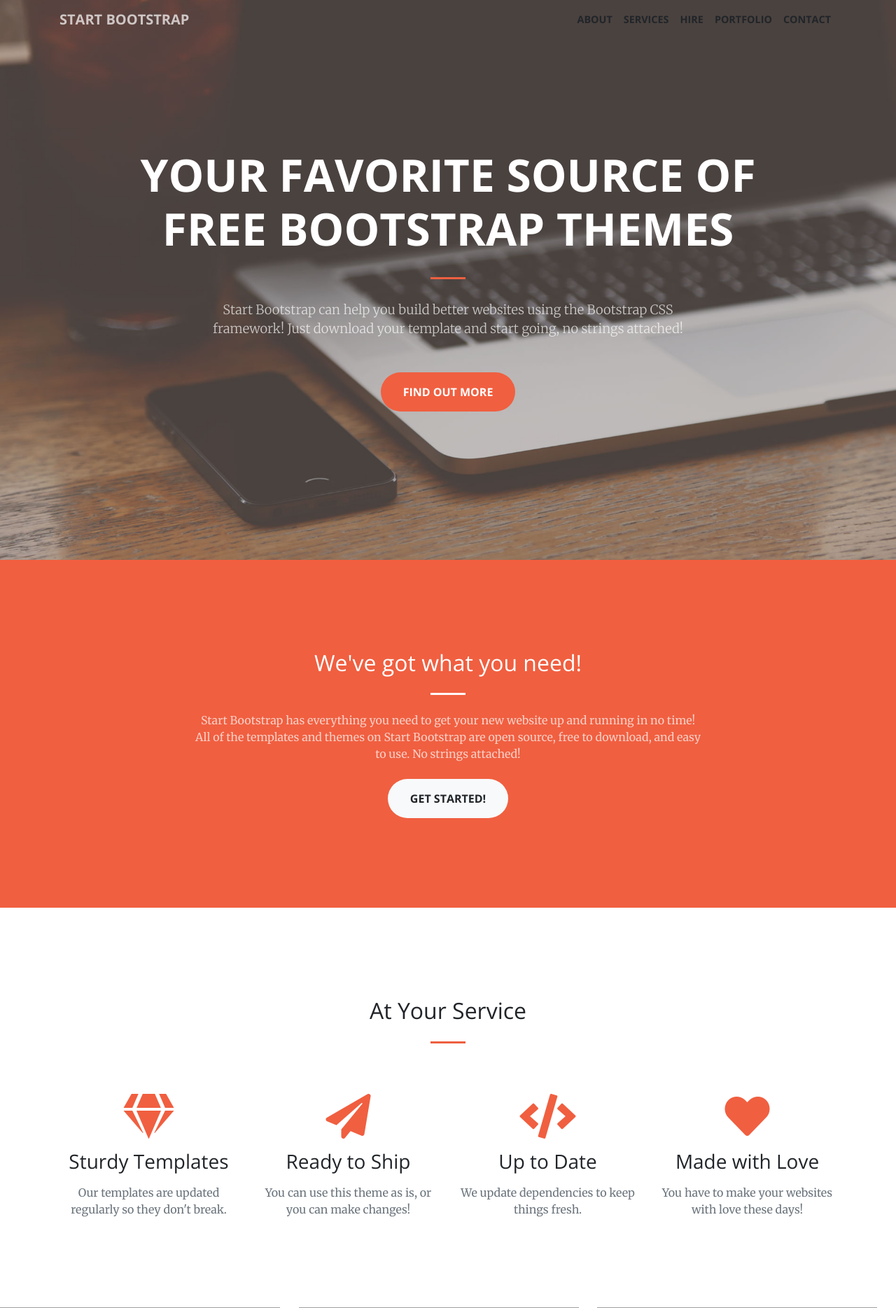
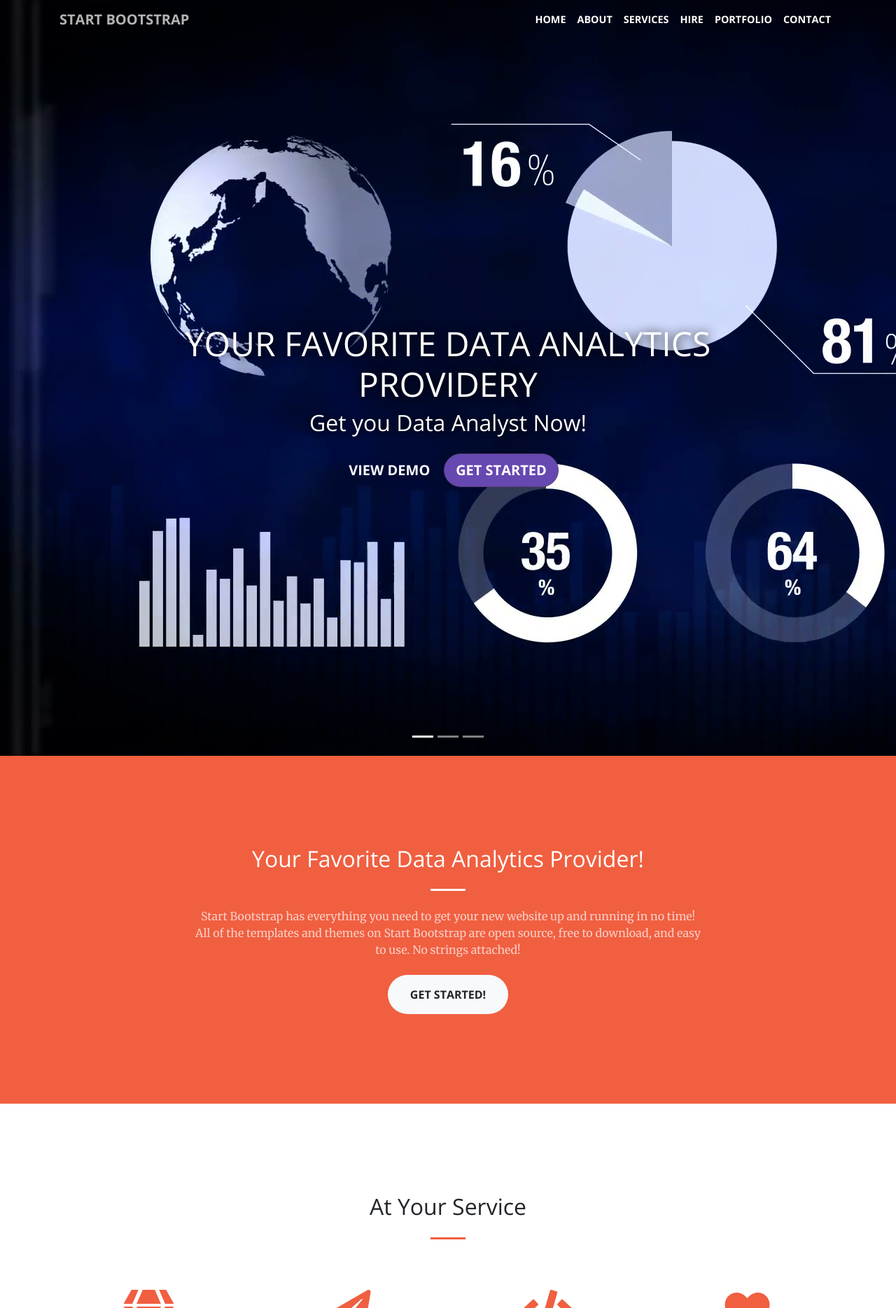
Before and after one commit to codybaraks/FastDataGigs, a Flask app: page / in a window 1280 px wide. Shown: the top 1869 px of the page at 70% size. Run offline with Flask 2, Linux system fonts and the light colour scheme; some libraries are stand-ins or nearby versions; grey boxes are pictures that could not be loaded.

Commit message:
More updates

```diff
--- a/app.py
+++ b/app.py
@@ -9,6 +9,11 @@
 
 @app.route('/')
 def home():
+    return render_template('index.html')
+
+
+@app.route('/house')
+def house():
     return render_template('index.html')
 
 
--- a/static/css/creative.css
+++ b/static/css/creative.css
@@ -114,7 +114,7 @@
   font-size: .9rem;
   font-weight: 700;
   text-transform: uppercase;
-  color: #212529;
+  color: #FFFFFF;
 }
 
 #mainNav .navbar-nav > li.nav-item > a.nav-link:hover,
@@ -178,7 +178,7 @@
 header.masthead {
   padding-top: 10rem;
   padding-bottom: calc(10rem - 56px);
-  background-image: url("../img/header.jpg");
+  /*background-image: url("../img/analytics.jpg");*/
   background-position: center center;
   background-size: cover;
 }
--- /dev/null
+++ b/static/css/slides.css
@@ -0,0 +1,40 @@
+.display-4
+{
+    top: 400%;
+}
+h3
+{
+    text-align: center;
+}
+.carousel-caption {
+    position: absolute;
+    top: 60%;
+    transform: translateY(-50%);
+}
+.little
+{
+    padding-bottom: 100%;
+}
+.carousel-caption h1 {
+    top: 50%;
+    font-size: 300%;
+    text-transform: uppercase;
+    text-shadow: 1px 1px 15px #000;
+}
+
+.carousel-caption h3 {
+    font-size: 200%;
+    font-weight: 500;
+    text-shadow: 1px 1px 10px #000;
+    padding-bottom: 1rem;
+}
+
+.btn-primary {
+    background-color: #6648b1;
+    border: 1px solid #563d7c;
+}
+
+.btn-primary:hover {
+    background-color: #563d7c;
+    border: 1px solid #563d7c;
+}
--- a/templates/index.html
+++ b/templates/index.html
@@ -23,6 +23,7 @@
 
     <!-- Custom styles for this template -->
     <link href="../static/css/creative.css" rel="stylesheet">
+      <link rel="stylesheet" href="../static/css/slides.css">
 
   </head>
 
@@ -37,6 +38,9 @@
         </button>
         <div class="collapse navbar-collapse" id="navbarResponsive">
           <ul class="navbar-nav ml-auto">
+              <li class="nav-item">
+              <a class="nav-link js-scroll-trigger" href="/house">Home</a>
+            </li>
             <li class="nav-item">
               <a class="nav-link js-scroll-trigger" href="#about">About</a>
             </li>
@@ -63,29 +67,57 @@
         </div>
       </div>
     </nav>
+    <div id="slides" class="carousel slide" data-ride="carousel">
+    <ul class="carousel-indicators">
+        <li data-target="#slides" data-slide-to="0" class="active"></li>
+        <li data-target="#slides" data-slide-to="1"></li>
+        <li data-target="#slides" data-slide-to="2"></li>
+    </ul>
+    <div class="carousel-inner">
+        <div class="carousel-item active">
+            <img src="../static/img/analytics_main.png" alt="image">
+            <div class="carousel-caption">
+                <h1 class="align-text-bottom">Your Favorite Data Analytics Providery</h1>
+                <h3 class="align-text-bottom">Get you Data  Analyst Now!</h3>
+                <button type="button" class="btn btn-outline-light btn-lg">VIEW
+                    DEMO
+                </button>
+               <a href="/form" ><button type="button" class="btn btn-primary btn-lg">Get Started</button></a>
+            </div>
+        </div>
+        <div class="carousel-item">
+            <img src="../static/img/analytic2.jpeg" alt="image2">
+        </div>
+        <div class="carousel-item ">
+            <img src="../static/img/Analytics3jpg" alt="image3">
+        </div>
+    </div>
+    </div>
 
-    <header class="masthead text-center text-white d-flex">
-      <div class="container my-auto">
-        <div class="row">
-          <div class="col-lg-10 mx-auto">
-            <h1 class="text-uppercase">
-              <strong>Your Favorite Source of Free Bootstrap Themes</strong>
-            </h1>
-            <hr>
-          </div>
-          <div class="col-lg-8 mx-auto">
-            <p class="text-faded mb-5">Start Bootstrap can help you build better websites using the Bootstrap CSS framework! Just download your template and start going, no strings attached!</p>
-            <a class="btn btn-primary btn-xl js-scroll-trigger" href="#about">Find Out More</a>
-          </div>
-        </div>
-      </div>
-    </header>
+
+
+{#    <header class="masthead text-center text-white d-flex">#}
+{#      <div class="container my-auto">#}
+{#        <div class="row">#}
+{#          <div class="col-lg-10 mx-auto">#}
+{#            <h1 class="text-uppercase">#}
+{#              <strong>Your Favorite Data Analytics Provider</strong>#}
+{#            </h1>#}
+{#            <hr>#}
+{#          </div>#}
+{#          <div class="col-lg-8 mx-auto">#}
+{#            <p class="text-faded mb-5">Start Bootstrap can help you build better websites using the Bootstrap CSS framework! Just download your template and start going, no strings attached!</p>#}
+{#            <a class="btn btn-primary btn-xl js-scroll-trigger" href="#about">Find Out More</a>#}
+{#          </div>#}
+{#        </div>#}
+{#      </div>#}
+{#    </header>#}
 
     <section class="bg-primary" id="about">
       <div class="container">
         <div class="row">
           <div class="col-lg-8 mx-auto text-center">
-            <h2 class="section-heading text-white">We've got what you need!</h2>
+            <h2 class="section-heading text-white">Your Favorite Data Analytics Provider!</h2>
             <hr class="light my-4">
             <p class="text-faded mb-4">Start Bootstrap has everything you need to get your new website up and running in no time! All of the templates and themes on Start Bootstrap are open source, free to download, and easy to use. No strings attached!</p>
             <a class="btn btn-light btn-xl js-scroll-trigger" href="#services">Get Started!</a>
```
Also changed, not shown: templates/formA.html (+22 -27 lines), templates/home.html (added, +112 -0 lines), static/img/analytic1.jpg (added), static/img/analytic2.jpeg (added), static/img/analytics.jpg (added), static/img/analytics_main.png (added), static/img/contact.jpeg (added), 1 other file.
